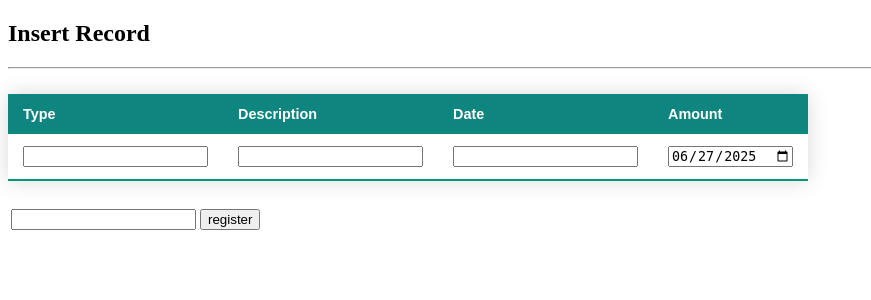
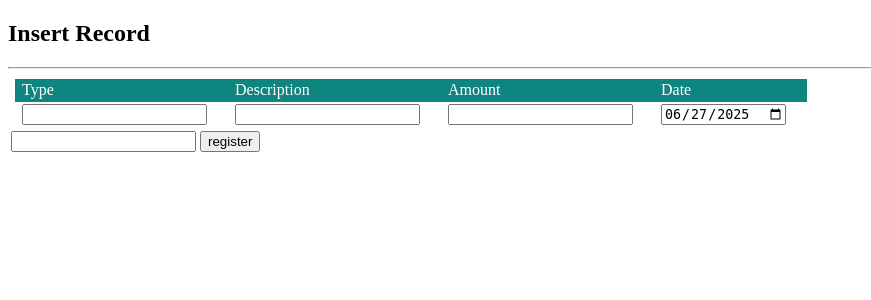
Before and after one commit to FernandoLavarreda/AutoFinance, a Python web app: template templates/base.html in a window 1280 px wide. Shown: the top 300 px of the page, without its empty margins (0-871 px from the left). Run offline with Jinja, Linux system fonts and the light colour scheme; the template is opened without the code that fills it, so the values that code supplies are empty.

Commit message:
Make fLexible form

```diff
--- a/templates/base.html
+++ b/templates/base.html
@@ -3,37 +3,26 @@
 		<head>
 		<title>Manage Records</title>
 		<style>
-		.styled-table {
-					border-collapse: collapse;
-					margin: 25px 0;
-					font-size: 0.9em;
-					font-family: sans-serif;
-					min-width: 400px;
-					box-shadow: 0 0 20px rgba(0, 0, 0, 0.15);
+
+		.main-container{
+			display:flex;
+			flex-direction:row;
+			flex-wrap:wrap;
 		}
 
-		.styled-table thead tr {
-			background-color: #0f8580;
+		.main-container div{
 			color: #ffffff;
 			text-align: left;
+			padding: 2px 7px;
 		}
 
-		.styled-table th,
-		.styled-table td {
-			padding: 12px 15px;
+		.label{
+			background-color: #0f8580;
 		}
 
-
-		.styled-table tbody tr {
-			border-bottom: 1px solid #dddddd;
-		}
-
-		.styled-table tbody tr:nth-of-type(even) {
-			background-color: #f3f3f3;
-		}
-
-		.styled-table tbody tr:last-of-type {
-			border-bottom: 2px solid #009879;
+		.field div{
+			width:100%;
+			height:40%;
 		}
 
 		</style>
@@ -46,24 +35,24 @@
 		<h2>Insert Record</h2>
 		<hr>
 		<form method=post>
-		<table class="styled-table">
-				<thead>
-				<tr>
-				<th>Type</th>
-				<th>Description</th>
-				<th>Date</th>
-				<th>Amount</th>
-				</tr>
-				</thead>
-				<tbody>
-				<tr>
-				<td><input type="" name="type" id="type"></td>
-				<td><input type="text" name="description" id="description"></td>
-				<td><input type="number" name="amount" id="amount"></td>
-				<td><input type="date" name="date" id="date"></td>
-				</tr>
-				</tbody>
-		</table>
+		<div class="main-container">
+				<div class="field">
+						<div class="label">Type</div>
+						<div><input type="text" name="type" id="type"></div>
+				</div>
+				<div class="field">
+						<div class="label">Description</div>
+						<div><input type="text" name="description" id="description"></div>
+				</div>
+				<div class="field">
+						<div class="label">Amount</div>
+						<div><input type="number" name="amount" id="amount"></div>
+				</div>
+				<div class="field">
+						<div class="label">Date</div>
+						<div><input type="date" name="date" id="date"></div>
+				</div>
+		</div>
 		<table>
 				<td><input type="password"></td>
 				<td><input type="submit" value="register"></td>
```
Also changed, not shown: 1 other file.
